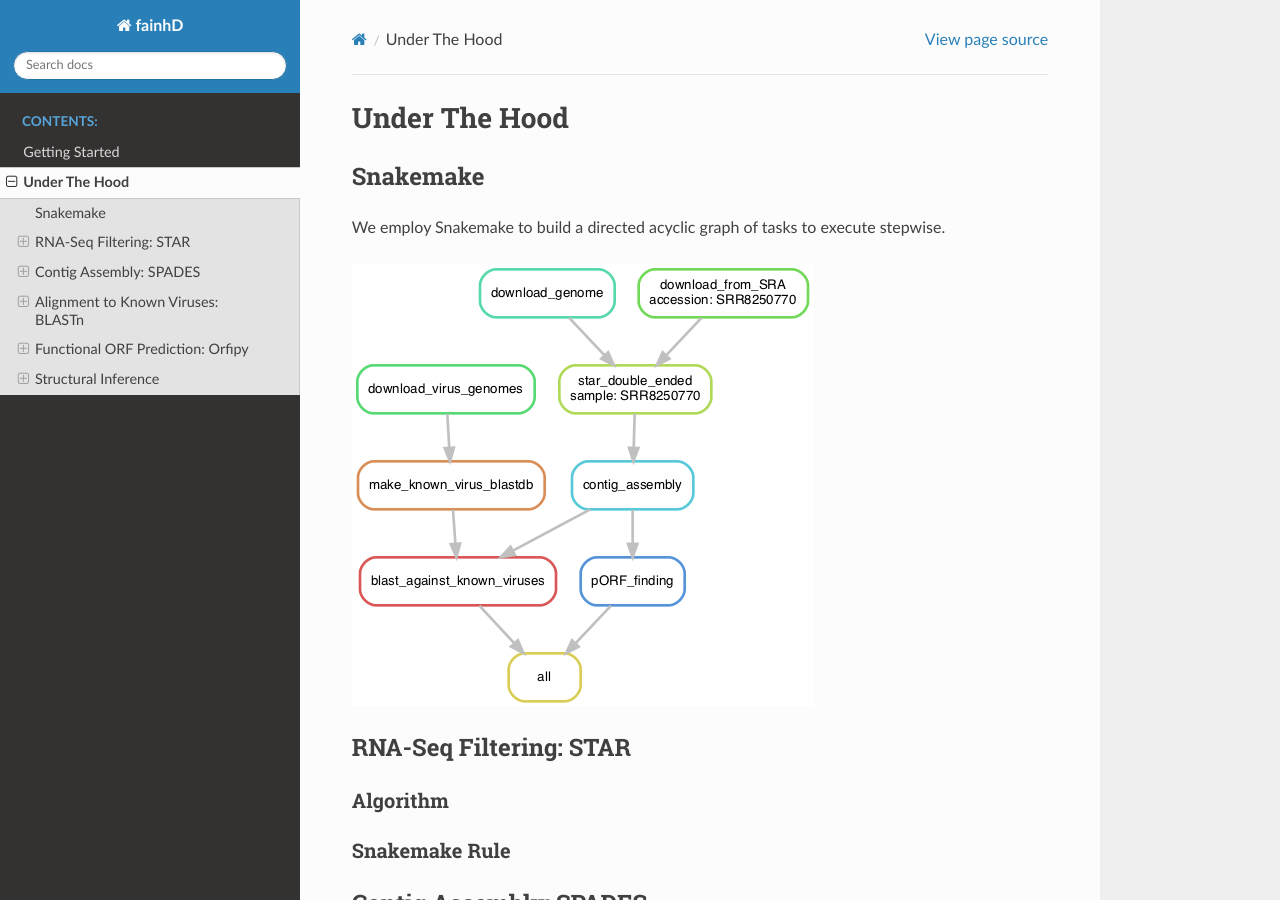
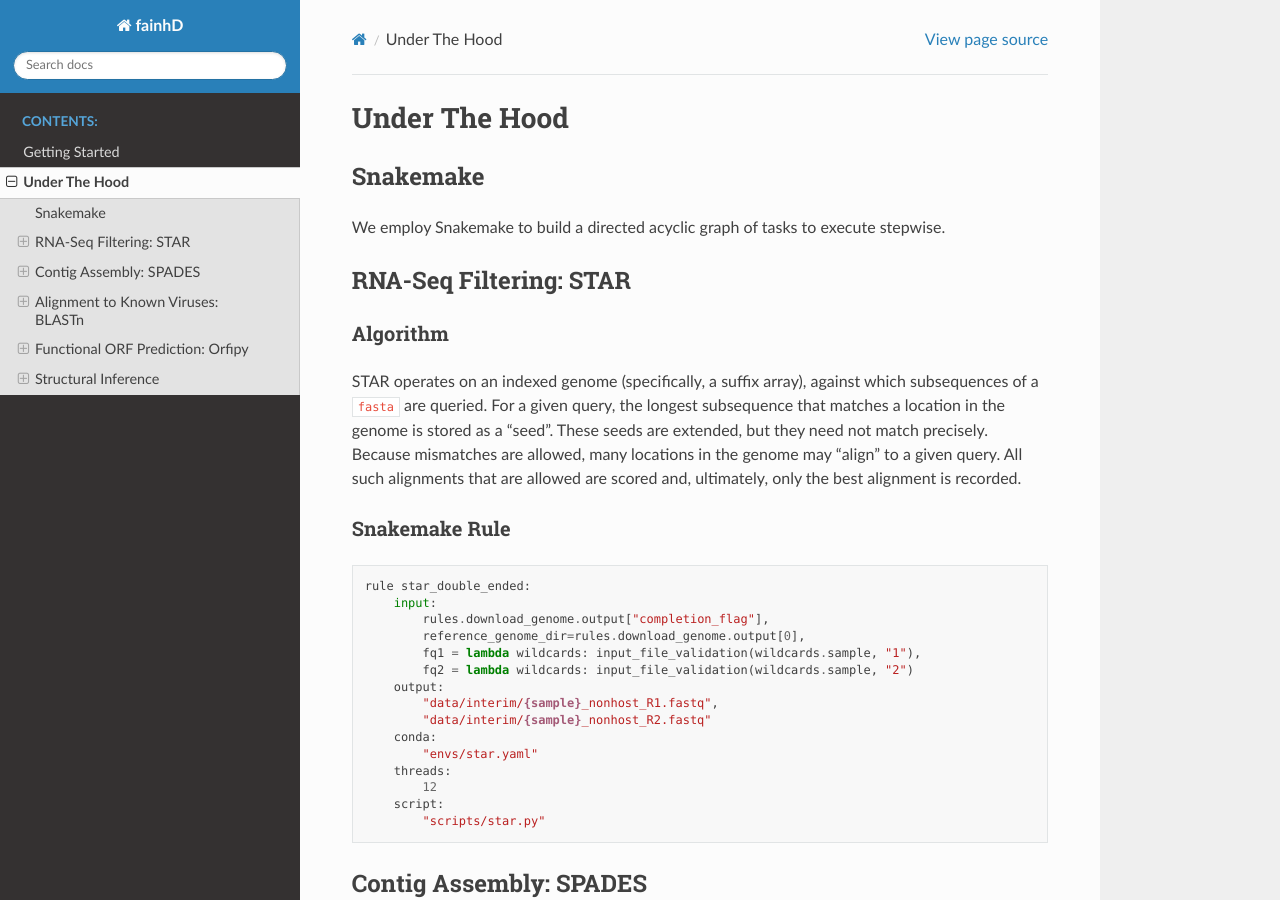
Before and after one commit to simonlevine/fainhD, a Sphinx documentation site: the page built from docs/under_the_hood.md, in a window 1280 px wide and 900 px high. Built offline with Sphinx 7.4.7 and the Read the Docs theme 2.0.0, drawn with Linux system fonts in a browser that asks for light colours.

Commit message:
STAR documentation

````diff
--- a/docs/under_the_hood.md
+++ b/docs/under_the_hood.md
@@ -1,14 +1,32 @@
 # Under The Hood
 
 ## Snakemake
+
 We employ Snakemake to build a directed acyclic graph of tasks to execute stepwise.
-
-![](../dag_graph.png)
 
 ## RNA-Seq Filtering: STAR
 
 ### Algorithm
+STAR operates on an indexed genome (specifically, a suffix array), against which subsequences of a `fasta` are queried. For a given query, the longest subsequence that matches a location in the genome is stored as a "seed". These seeds are extended, but they need not match precisely. Because mismatches are allowed, many locations in the genome may "align" to a given query. All such alignments that are allowed are scored and, ultimately, only the best alignment is recorded.
+
 ### Snakemake Rule
+```
+rule star_double_ended:
+    input:
+        rules.download_genome.output["completion_flag"],
+        reference_genome_dir=rules.download_genome.output[0],
+        fq1 = lambda wildcards: input_file_validation(wildcards.sample, "1"),
+        fq2 = lambda wildcards: input_file_validation(wildcards.sample, "2")
+    output:
+        "data/interim/{sample}_nonhost_R1.fastq",
+        "data/interim/{sample}_nonhost_R2.fastq"
+    conda:
+        "envs/star.yaml"
+    threads:
+        12
+    script:
+        "scripts/star.py"
+```
 
 ## Contig Assembly: SPADES
 
````
Also changed, not shown: dag.svg (added), dag_graph.png (deleted).
